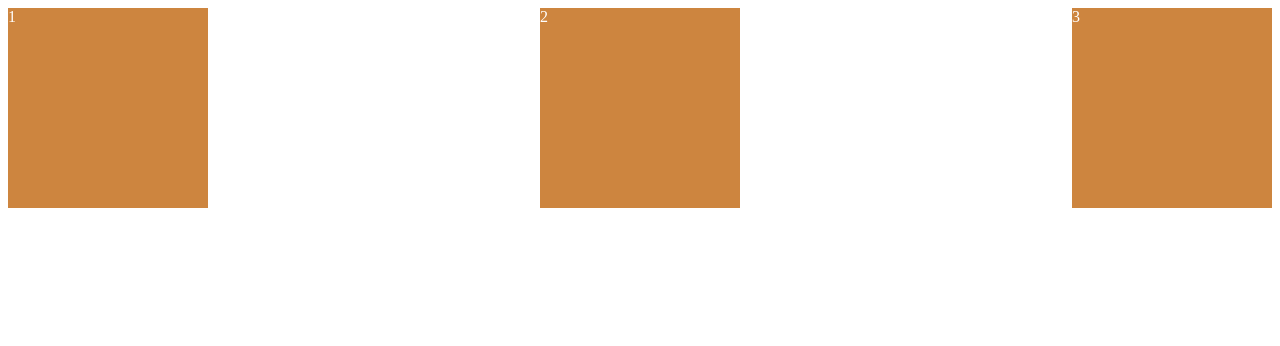
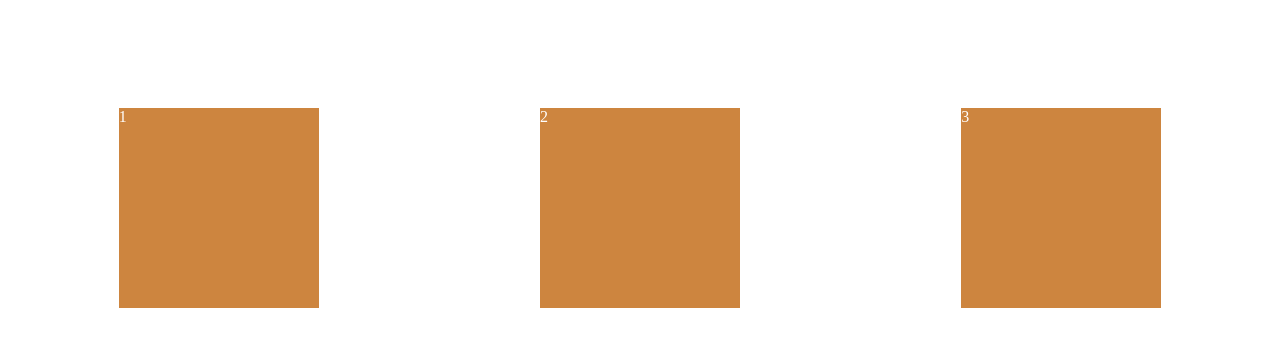
Before and after one commit to redips86/css-layout-masterclass, a plain HTML site: page index.html in a window 1280 px wide. Drawn offline with Linux system fonts and the light colour scheme.

Commit message:
[1.2] Main Axis and Cross Axis

```diff
--- a/styles.css
+++ b/styles.css
@@ -1,7 +1,8 @@
 .wrapper {
     display: flex;
-    justify-content: space-between;
-
+    justify-content: space-around;
+    align-items: center;
+    height: 50vh;
 }
 
 .box {
```
